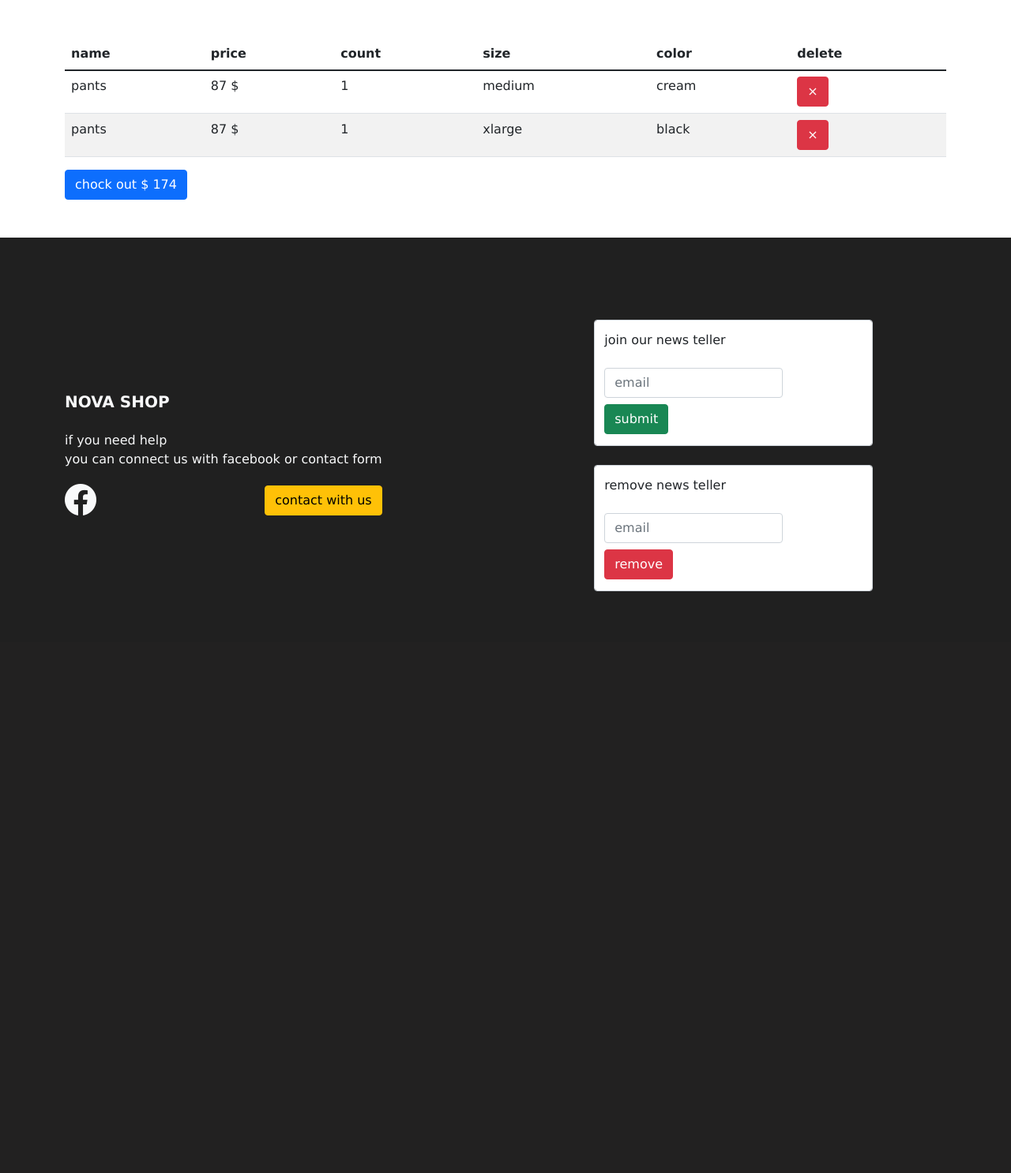
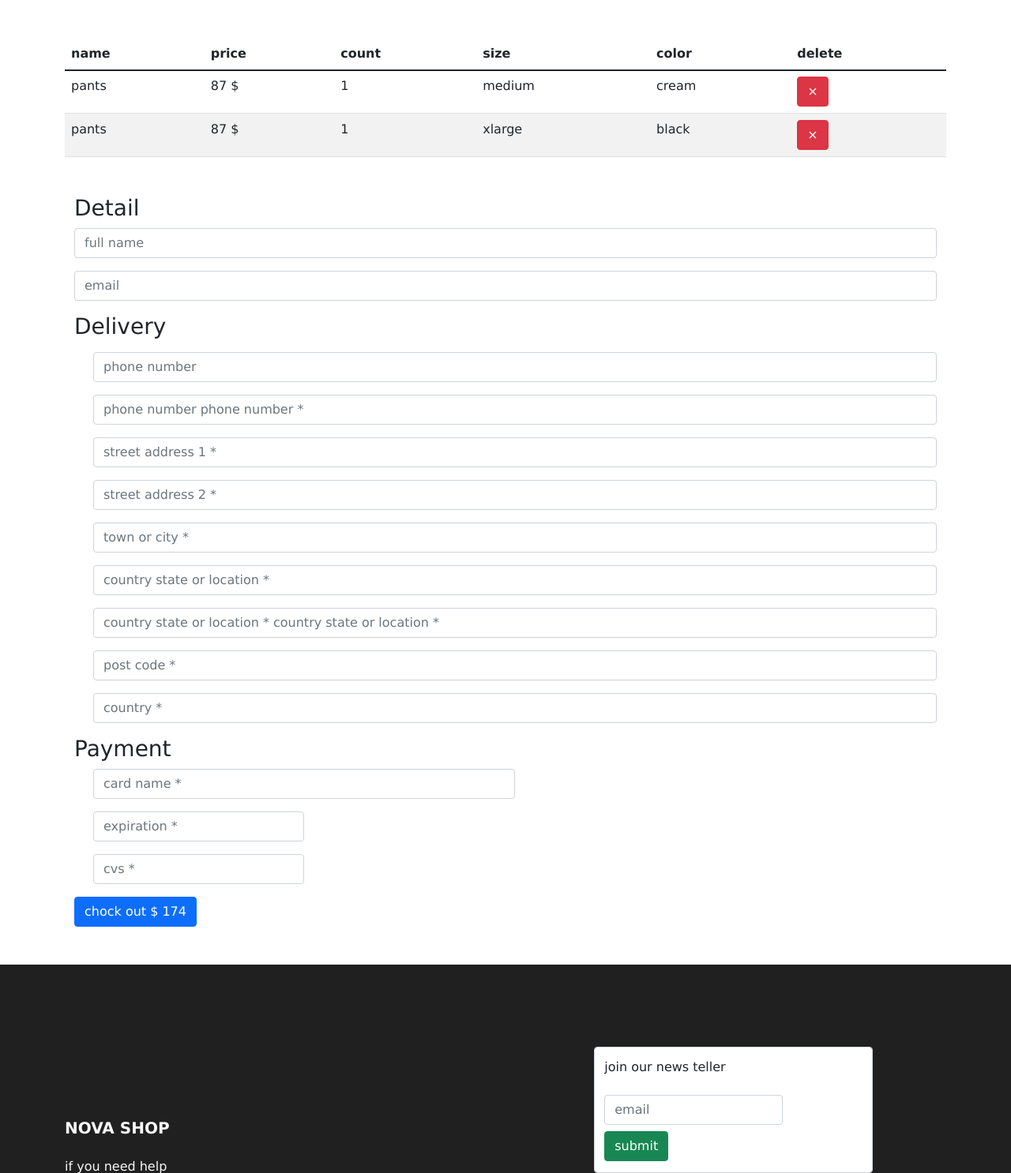
Before and after one commit to Code-Institute-Submissions/zahramousavi930-Nava.boutique, a Django app: page /user/shoping-cart in a window 1280 px wide. Shown: the part 86-1572 px from the top of the page at 79% size. Before the commit the page ends 835 px from the top, so only its background shows below. Run offline with Django 4.2, Linux system fonts and the light colour scheme; a user stored in the database is signed in; data comes from the database, SQL or seed files in the repository; both versions use the stored data as it was after the commit; some libraries are stand-ins or nearby versions.

Commit message:
compelet add data to order

```diff
--- a/account_module/templates/shoping_cart.html
+++ b/account_module/templates/shoping_cart.html
@@ -1,5 +1,9 @@
 {% extends 'main/base.html' %}
 {% load  static %}
+{% load widget_tweaks %}
+
+
+
 {% block title %}
 profile
 {% endblock %}
@@ -37,29 +41,86 @@ profile
                  <td >{{ foo.count}}</td>
                  <td >{{ foo.size}}</td>
                  <td >{{ foo.color}}</td>
-                 <td><button type="button" onclick="modify_order({{ foo.product.pk }})"  class="btn btn-danger">&times;</button></td>
+                 <td><button type="button" onclick="modify_order({{ foo.pk }})"  class="btn btn-danger">&times;</button></td>
 
                 </tr>
 
 
                     {% endfor %}
 
+              </tbody>
+            </table>
+
+            <form class="container my-5"   method="post" action="{% url 'save_contact' %}">
+            {% csrf_token %}
+                <p class="h3 ">Detail</p>
+              <div class="mb-3">
+                  {% render_field order_form.full_name class+="form-control" placeholder+='full name' %}
+              </div>
+              <div class="mb-3">
+                   {% render_field order_form.email_address class+="form-control" placeholder+='email' %}
+              </div>
+
+                <p class="h3 my-3">Delivery</p>
+              <div class="mb-3 form-check">
+                {% render_field order_form.phone_number class+="form-control" placeholder+='phone number' %}
+              </div>
+              <div class="mb-3 form-check">
+                {% render_field order_form.phone_number class+="form-control" placeholder+='phone number *' %}
+              </div>
+                 <div class="mb-3 form-check">
+                {% render_field order_form.street_address1 class+="form-control" placeholder+='street address 1 *' %}
+              </div>
+                 <div class="mb-3 form-check">
+                {% render_field order_form.street_address2 class+="form-control" placeholder+='street address 2 *' %}
+              </div>
+                 <div class="mb-3 form-check">
+                {% render_field order_form.town_or_city class+="form-control" placeholder+='town or city *' %}
+              </div>
+                 <div class="mb-3 form-check">
+                {% render_field order_form.country_state_or_location class+="form-control" placeholder+='country state or location *' %}
+              </div>
+                 <div class="mb-3 form-check">
+                {% render_field order_form.country_state_or_location class+="form-control" placeholder+='country state or location *' %}
+              </div>
+                 <div class="mb-3 form-check">
+                {% render_field order_form.post_code class+="form-control" placeholder+='post code *' %}
+              </div>
+                 <div class="mb-3 form-check">
+                {% render_field order_form.country class+="form-control" placeholder+='country *' %}
+              </div>
+
+                <p class="h3">Payment</p>
+                 <div class="mb-3 form-check">
+                {% render_field order_form.card_name class+="form-control w-50" placeholder+='card name *' %}
+              </div>
+                <div class="mb-3 form-check">
+                {% render_field order_form.expiration_date class+="form-control w-25" placeholder+='expiration *' %}
+              </div>
+                 <div class="mb-3 form-check">
+                {% render_field order_form.cvs class+="form-control w-25" placeholder+='cvs *' %}
+              </div>
+              <button class="btn btn-primary">
+                        chock out $ {{ sum }}
+           </button>
+            </form>
+
+
+
+
+            {% endif %}
+
+
+        </div>
 
 
 
 
 
-              </tbody>
-            </table>
 
 
-             <button class="btn btn-primary">
-                        chock out $ {{ sum }}
-           </button>
 
-            {% endif %}
-        </div>
-    {% endif %}
+                {% endif %}
 
 
 
--- a/account_module/views.py
+++ b/account_module/views.py
@@ -9,6 +9,7 @@ from .utils.email_service import send_email
 from django.contrib.auth import login, logout
 from main_module.models import Products
 from main_module import models
+from main_module.forms import order_detail_form
 import json
 
 
@@ -40,6 +41,7 @@ class Shoping_cart(TemplateView):
          for order_detail in current_order.orderdetail_set.all():
              total_amount += order_detail.product.price * order_detail.count
 
+         context['order_form']=order_detail_form()
          context['order'] = current_order
          context['sum'] = total_amount
 
@@ -275,8 +277,9 @@ def modify_order_detail(request):
     body = json.loads(body_unicode)
     pk = body['pk']
 
+    print(pk)
 
-    m = models.OrderDetail.objects.filter(product_id=pk, order__userr_id=request.user.id)
+    m = models.OrderDetail.objects.filter(pk=pk, order__userr_id=request.user.id)
 
     m.delete()
     return JsonResponse({
--- a/main_module/forms.py
+++ b/main_module/forms.py
@@ -1,5 +1,5 @@
 from django import forms
-from .models import add_comments ,contact
+from .models import add_comments ,contact,order_data
 
 
 
@@ -12,3 +12,10 @@ class contact_form(forms.ModelForm):
     class Meta:
         model= contact
         fields=('email','name','text',)
+
+
+
+class order_detail_form(forms.ModelForm):
+    class Meta:
+        model=order_data
+        fields=('__all__')
--- a/main_module/models.py
+++ b/main_module/models.py
@@ -133,3 +133,27 @@ class OrderDetail(models.Model):
 
     def __str__(self):
         return str(self.order)
+
+
+
+
+class order_data(models.Model):
+    full_name=models.CharField(max_length=200)
+    email_address=models.EmailField(max_length=300)
+    phone_number=models.CharField(max_length=500)
+    street_address1=models.CharField(max_length=500)
+    street_address2=models.CharField(max_length=500)
+    town_or_city=models.CharField(max_length=500)
+    country_state_or_location=models.CharField(max_length=500)
+    post_code=models.CharField(max_length=100)
+    country=models.CharField(max_length=100)
+
+
+    card_name=models.CharField(max_length=100)
+    expiration_date=models.CharField(max_length=100)
+    cvs=models.CharField(max_length=100)
+
+
+
+    def __str__(self):
+        return self.email_address
--- a/main_module/views.py
+++ b/main_module/views.py
@@ -244,8 +244,8 @@ def addtocart(request):
              current_order_detail = current_order.orderdetail_set.filter(product_id=pk).first()
 
              if current_order_detail is not None:
-                 current_order_detail.count += 1
-                 current_order_detail.save()
+                 new_detail = models.OrderDetail(order_id=current_order.id, product_id=pk, size=sizee, color=colorr)
+                 new_detail.save()
              else:
                 new_detail =models.OrderDetail(order_id=current_order.id ,product_id=pk,size=sizee,color=colorr)
                 new_detail.save()
--- a/static/js/index.js
+++ b/static/js/index.js
@@ -179,7 +179,7 @@ function modify_order(pk){
     }).then(res=>{
         res.json().then(response=>{
             if(response.status === 'del'){
-                window.location.href='/user/profile'
+                window.location.href='/user/shoping-cart'
             }
         })
     })
```
Also changed, not shown: db.sqlite3, main_module/migrations/0015_order_data_alter_orderdetail_count.py (added).
